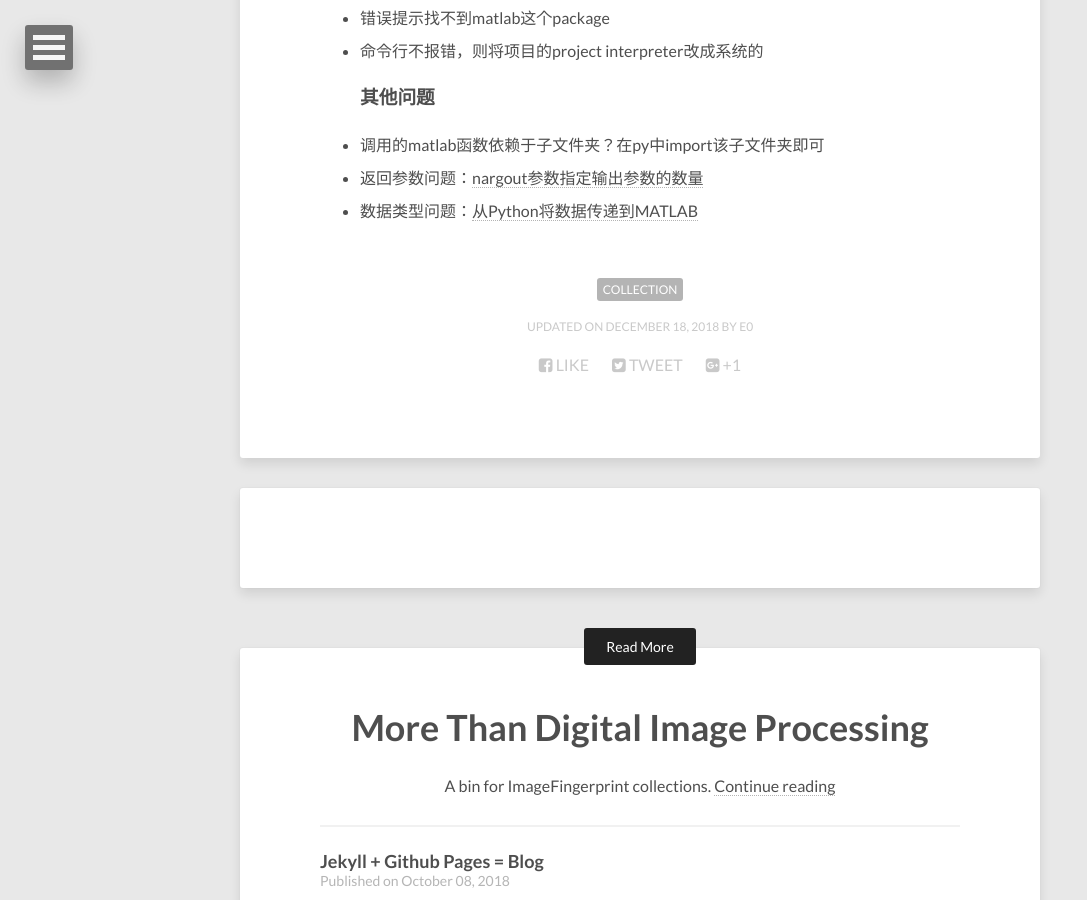
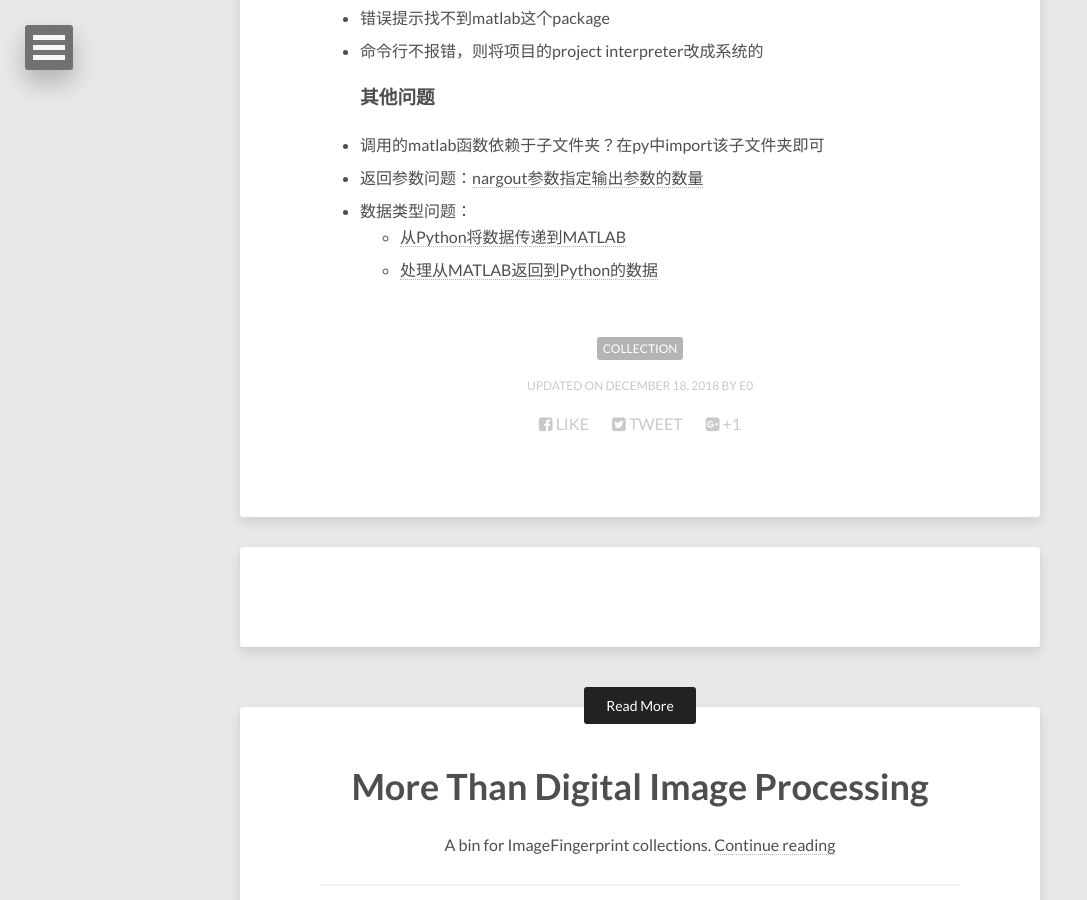
Before and after one commit to E0HYL/BLOG-OF-E0, a Jekyll site: the page built from _posts/2018-10-26-collections.md, in a window 1280 px wide and 900 px high, scrolled down 3295 px. Shown: the whole window, without its empty margins (0-1087 px from the left). Built offline with Jekyll 4.4.1, drawn with Linux system fonts in a browser that asks for light colours; nearby versions of some CDN libraries; emoji names are drawn with the system emoji font; comment, search, counter and statistics services are not loaded.

Commit message:
Update 2018-10-26-collections.md

```diff
--- a/_posts/2018-10-26-collections.md
+++ b/_posts/2018-10-26-collections.md
@@ -100,4 +100,6 @@ Debian源使用帮助（含例：中科大源）http://mirrors.ustc.edu.cn/help/
 ### 其他问题
 * 调用的matlab函数依赖于子文件夹？在py中import该子文件夹即可
 * 返回参数问题：[nargout参数指定输出参数的数量](https://ww2.mathworks.cn/help/matlab/matlab_external/call-matlab-functions-from-python.html)
-* 数据类型问题：[从Python将数据传递到MATLAB](https://ww2.mathworks.cn/help/matlab/matlab_external/pass-data-to-matlab-from-python.html)
+* 数据类型问题：
+  * [从Python将数据传递到MATLAB](https://ww2.mathworks.cn/help/matlab/matlab_external/pass-data-to-matlab-from-python.html)
+  * [处理从MATLAB返回到Python的数据](https://ww2.mathworks.cn/help/matlab/matlab_external/handle-data-returned-from-matlab-to-python.html)
```
